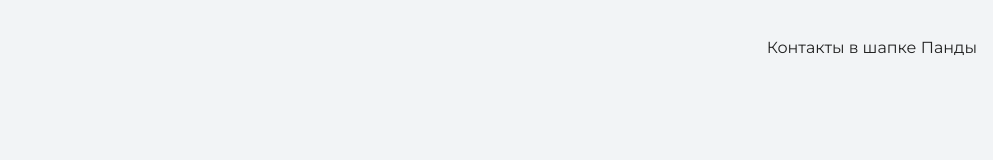
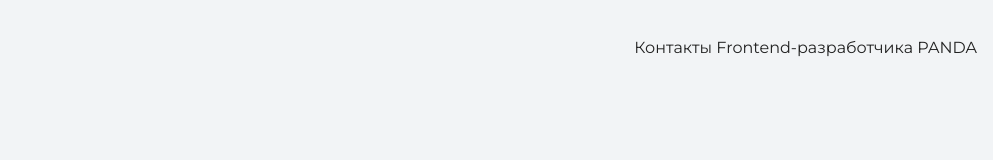
Before and after one commit to PandaWebMan/panda-site, a plain HTML site: page index.html in a window 1280 px wide. Shown: the top 160 px of the page, without its empty margins (287-1280 px from the left). Drawn offline with nearby package versions, Linux system fonts and the light colour scheme.

Commit message:
Изменение шапки сайта

```diff
--- a/index.html
+++ b/index.html
@@ -13,7 +13,7 @@
 <body>
   <header class="page-header">
     <div class="container">
-      Контакты в шапке Панды
+      Контакты Frontend-разработчика PANDA
     </div>
   </header>
 
```
